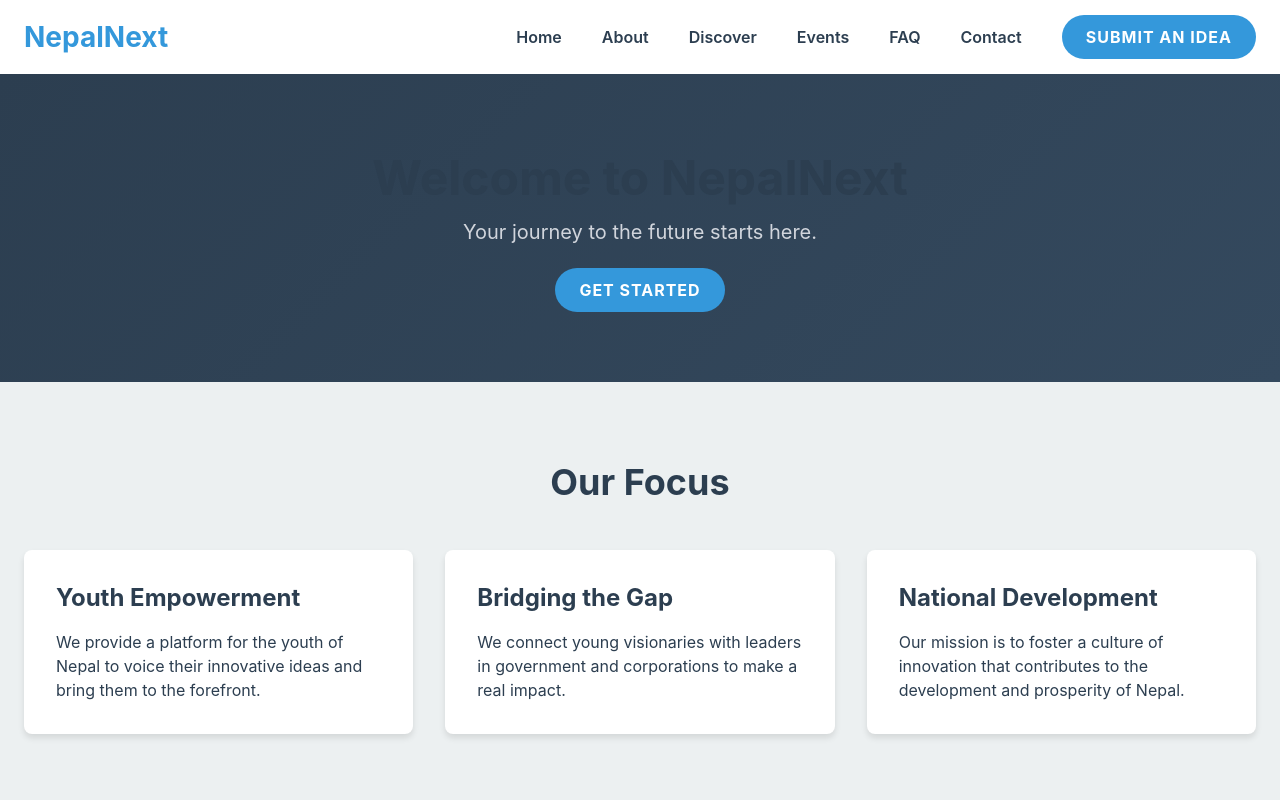
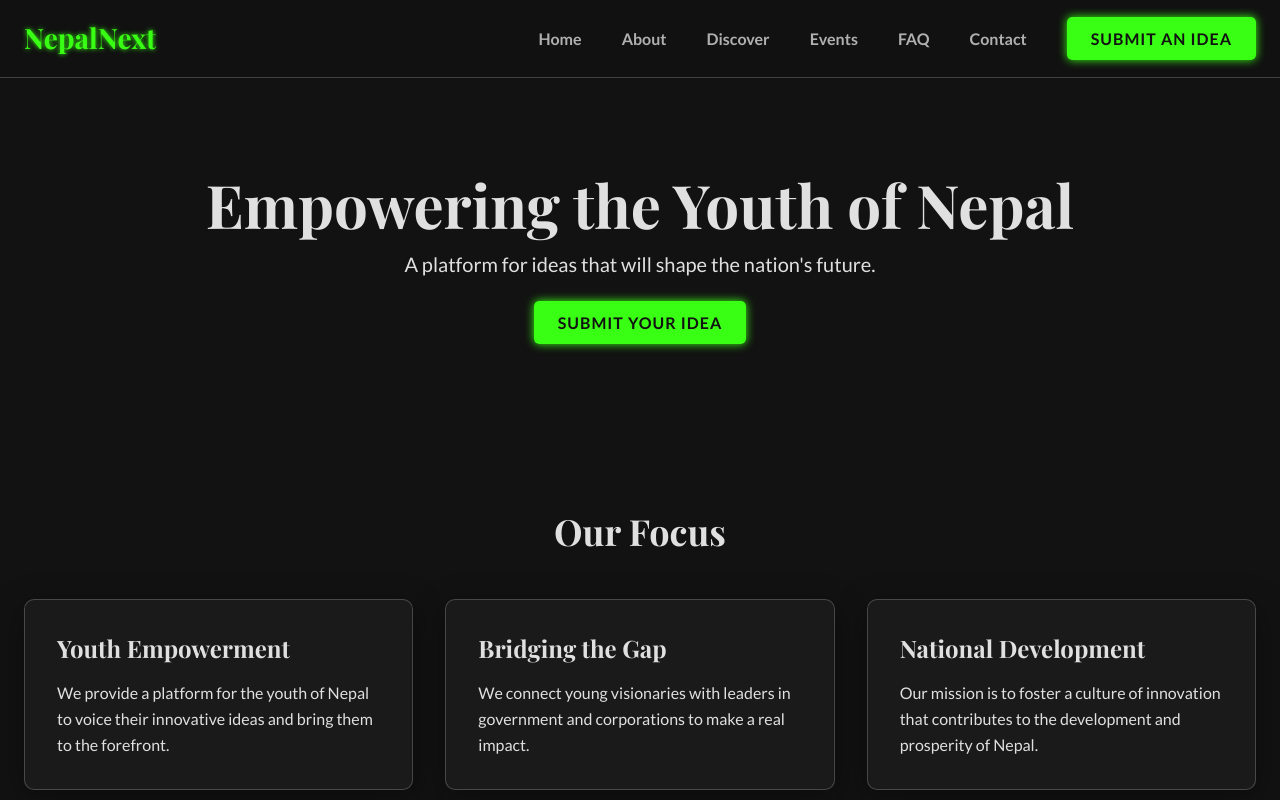
Before and after one commit to ZachL111/NepalNext, a plain HTML site: page index.html in a window 1280 px wide. Shown: the top 800 px of the page. Drawn offline with nearby package versions, Linux system fonts and the light colour scheme.

Commit message:
New Modern Glass Style

```diff
--- a/css/style.css
+++ b/css/style.css
@@ -1,90 +1,110 @@
-/* Custom Style Guide for NepalNext */
+/* NepalNext - Fancy & Modern Design System */
 
-/* 1. Color Palette */
+/* 1. Font Imports */
+@import url('https://fonts.googleapis.com/css2?family=Lato:wght@400;700&family=Playfair+Display:wght@700&display=swap');
+
+/* 2. CSS Variables (Color Palette) */
 :root {
-    --primary-dark: #2c3e50;
-    --primary-light: #34495e;
-    --accent: #3498db;
-    --light-gray: #ecf0f1;
-    --white: #ffffff;
-    --text-dark: #2c3e50;
-    --text-light: #ffffff;
+    --bg-dark: #121212;
+    --text-primary: #E0E0E0;
+    --text-secondary: #B0B0B0;
+    --accent-neon: #39ff14;
+    --glass-bg: rgba(30, 30, 30, 0.7);
+    --glass-border: rgba(255, 255, 255, 0.2);
 }
 
-/* 2. Typography */
+/* 3. Global Styles & Typography */
 body {
-    font-family: -apple-system, BlinkMacSystemFont, "Segoe UI", Roboto, Helvetica, Arial, sans-serif;
-    background-color: var(--light-gray);
-    color: var(--text-dark);
+    background-color: var(--bg-dark);
+    color: var(--text-primary);
+    font-family: 'Lato', sans-serif;
+    line-height: 1.6;
 }
 
 h1, h2, h3, h4, h5, h6 {
+    font-family: 'Playfair Display', serif;
+    color: var(--text-primary);
     font-weight: 700;
-    color: var(--primary-dark);
-}
-
-/* 3. Animations and Transitions */
-.card, .btn {
-    transition: all 0.3s ease-in-out;
-}
-
-.card:hover {
-    transform: translateY(-5px);
-    box-shadow: 0 10px 20px rgba(0, 0, 0, 0.1);
-}
-
-.btn:hover {
-    transform: translateY(-2px);
-    box-shadow: 0 5px 10px rgba(0, 0, 0, 0.1);
 }
 
 /* 4. Custom Components */
+
+/* Header */
 .custom-header {
-    background-color: var(--white);
-    box-shadow: 0 2px 4px rgba(0,0,0,0.1);
+    background-color: rgba(18, 18, 18, 0.8);
+    backdrop-filter: blur(10px);
+    border-bottom: 1px solid var(--glass-border);
+    position: sticky;
+    top: 0;
+    z-index: 50;
 }
 
 .logo {
+    font-family: 'Playfair Display', serif;
     font-size: 1.75rem;
     font-weight: 700;
-    color: var(--accent);
+    color: var(--accent-neon);
+    text-shadow: 0 0 5px var(--accent-neon);
 }
 
 .nav-link {
-    color: var(--primary-dark);
-    font-weight: 600;
+    color: var(--text-secondary);
+    font-weight: 700;
     padding: 0.5rem 1rem;
-    border-radius: 0.25rem;
+    transition: all 0.3s ease;
 }
 
 .nav-link:hover {
-    background-color: var(--light-gray);
-    color: var(--accent);
+    color: var(--accent-neon);
+    text-shadow: 0 0 3px var(--accent-neon);
+}
+
+/* Buttons */
+.btn {
+    transition: all 0.3s ease;
 }
 
 .btn-primary {
-    background-color: var(--accent);
-    color: var(--white);
+    background-color: var(--accent-neon);
+    color: var(--bg-dark);
     padding: 0.75rem 1.5rem;
-    border-radius: 9999px; /* pill shape */
+    border-radius: 5px;
     font-weight: 700;
     text-transform: uppercase;
     letter-spacing: 1px;
+    box-shadow: 0 0 10px var(--accent-neon);
 }
 
-.hero-section {
-    background: linear-gradient(135deg, var(--primary-dark), var(--primary-light));
-    color: var(--text-light);
+.btn-primary:hover {
+    box-shadow: 0 0 20px var(--accent-neon);
+    transform: scale(1.05);
 }
 
-.custom-card {
-    background-color: var(--white);
-    border-radius: 0.5rem;
-    padding: 2rem;
-    box-shadow: 0 4px 6px rgba(0,0,0,0.1);
+/* Hero Section */
+.hero-section {
+    background: var(--bg-dark);
+    padding: 6rem 0;
 }
 
+/* Glassmorphism Card */
+.glass-card {
+    background: var(--glass-bg);
+    backdrop-filter: blur(10px);
+    -webkit-backdrop-filter: blur(10px);
+    border-radius: 10px;
+    border: 1px solid var(--glass-border);
+    padding: 2rem;
+    box-shadow: 0 8px 32px 0 rgba(0, 0, 0, 0.37);
+    transition: all 0.3s ease;
+}
+
+.glass-card:hover {
+    box-shadow: 0 0 20px rgba(0, 0, 0, 0.5);
+}
+
+/* Footer */
 .custom-footer {
-    background-color: var(--primary-dark);
-    color: var(--text-light);
+    border-top: 1px solid var(--glass-border);
+    padding: 2rem 0;
+    color: var(--text-secondary);
 }
--- a/index.html
+++ b/index.html
@@ -26,36 +26,36 @@
     </header>
 
     <main>
-        <section id="hero" class="hero-section text-center py-20">
-            <div class="container mx-auto">
-                <h1 class="text-5xl font-bold mb-4 text-white">Welcome to NepalNext</h1>
-                <p class="text-xl mb-8 text-gray-300">Your journey to the future starts here.</p>
-                <a href="submit.html" class="btn btn-primary">Get Started</a>
+        <section id="hero" class="hero-section text-center">
+            <div class="container mx-auto px-6">
+                <h1 class="text-6xl mb-4">Empowering the Youth of Nepal</h1>
+                <p class="text-xl mb-8 text-secondary">A platform for ideas that will shape the nation's future.</p>
+                <a href="submit.html" class="btn btn-primary">Submit Your Idea</a>
             </div>
         </section>
 
         <section id="features" class="py-20">
             <div class="container mx-auto px-6">
-                <h2 class="text-4xl font-bold text-center mb-12">Our Focus</h2>
+                <h2 class="text-4xl text-center mb-12">Our Focus</h2>
                 <div class="grid grid-cols-1 md:grid-cols-3 gap-8">
-                    <div class="card custom-card">
-                        <h3 class="text-2xl font-bold mb-4">Youth Empowerment</h3>
-                        <p>We provide a platform for the youth of Nepal to voice their innovative ideas and bring them to the forefront.</p>
+                    <div class="glass-card">
+                        <h3 class="text-2xl mb-4">Youth Empowerment</h3>
+                        <p class="text-secondary">We provide a platform for the youth of Nepal to voice their innovative ideas and bring them to the forefront.</p>
                     </div>
-                    <div class="card custom-card">
-                        <h3 class="text-2xl font-bold mb-4">Bridging the Gap</h3>
-                        <p>We connect young visionaries with leaders in government and corporations to make a real impact.</p>
+                    <div class="glass-card">
+                        <h3 class="text-2xl mb-4">Bridging the Gap</h3>
+                        <p class="text-secondary">We connect young visionaries with leaders in government and corporations to make a real impact.</p>
                     </div>
-                    <div class="card custom-card">
-                        <h3 class="text-2xl font-bold mb-4">National Development</h3>
-                        <p>Our mission is to foster a culture of innovation that contributes to the development and prosperity of Nepal.</p>
+                    <div class="glass-card">
+                        <h3 class="text-2xl mb-4">National Development</h3>
+                        <p class="text-secondary">Our mission is to foster a culture of innovation that contributes to the development and prosperity of Nepal.</p>
                     </div>
                 </div>
             </div>
         </section>
     </main>
 
-    <footer class="custom-footer py-8">
+    <footer class="custom-footer">
         <div class="container mx-auto px-6 text-center">
             <p>&copy; 2024 NepalNext. All rights reserved.</p>
         </div>
```
Also changed, not shown: about.html (+9 -9 lines), contacts.html (+10 -10 lines), discover.html (+5 -5 lines), events.html (+6 -6 lines), faq.html (+11 -11 lines), submit.html (+7 -7 lines).
